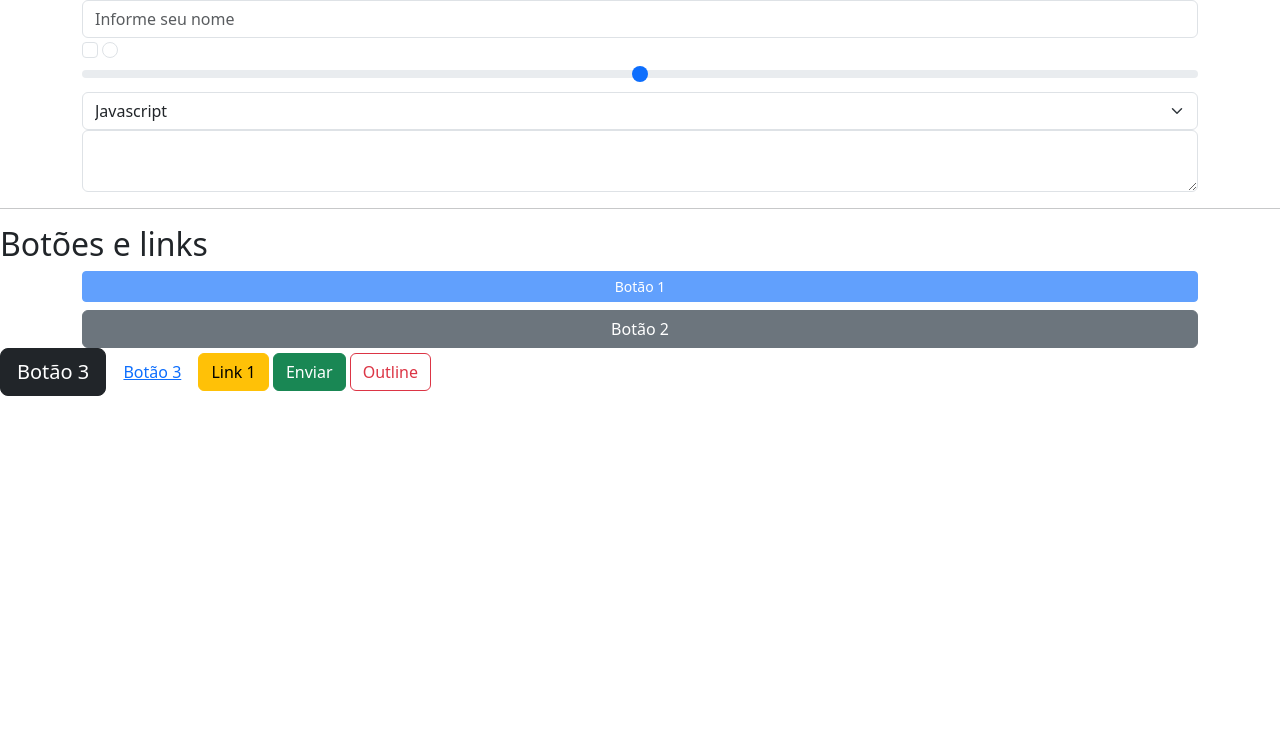
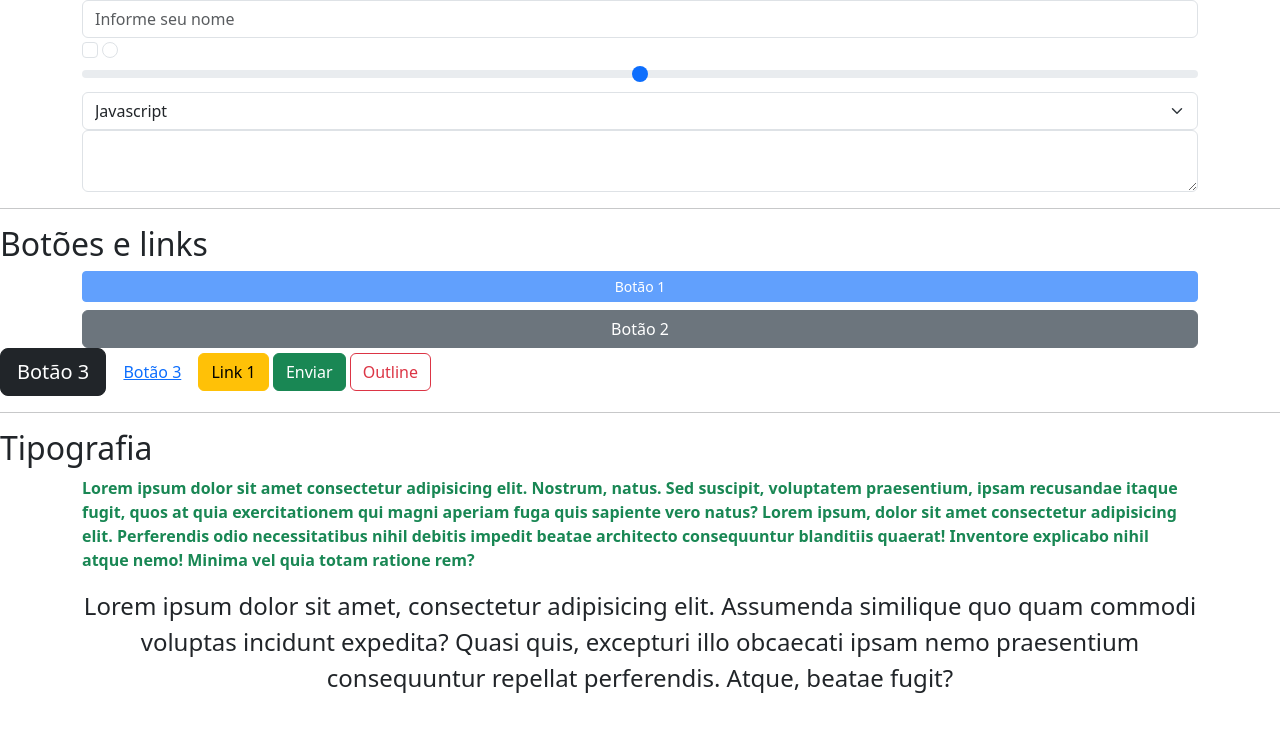
Before and after one commit to luissouzadeveloper/curso-bootstrap, a plain HTML site: page index.html in a window 1280 px wide. Shown: the part 714-1446 px from the top of the page. Before the commit the page ends 1158 px from the top, so only its background shows below. Drawn offline with nearby package versions, Linux system fonts and the light colour scheme.

Commit message:
Tipografia

```diff
--- a/index.html
+++ b/index.html
@@ -93,6 +93,17 @@
     <input type="submit" value="Enviar" class="btn btn-success">
 
     <button class="btn btn-outline-danger">Outline</button>
+    <hr>
+
+    <h2>Tipografia</h2>
+    <div class="container">
+        <p class="text-justify text-success fw-bold">
+            Lorem ipsum dolor sit amet consectetur adipisicing elit. Nostrum, natus. Sed suscipit, voluptatem praesentium, ipsam recusandae itaque fugit, quos at quia exercitationem qui magni aperiam fuga quis sapiente vero natus? Lorem ipsum, dolor sit amet consectetur adipisicing elit. Perferendis odio necessitatibus nihil debitis impedit beatae architecto consequuntur blanditiis quaerat! Inventore explicabo nihil atque nemo! Minima vel quia totam ratione rem?
+        </p>
+        <p class="fs-4 text-center">
+            Lorem ipsum dolor sit amet, consectetur adipisicing elit. Assumenda similique quo quam commodi voluptas incidunt expedita? Quasi quis, excepturi illo obcaecati ipsam nemo praesentium consequuntur repellat perferendis. Atque, beatae fugit?
+        </p>
+    </div>
 
     <div class="mb-5">
 
```
